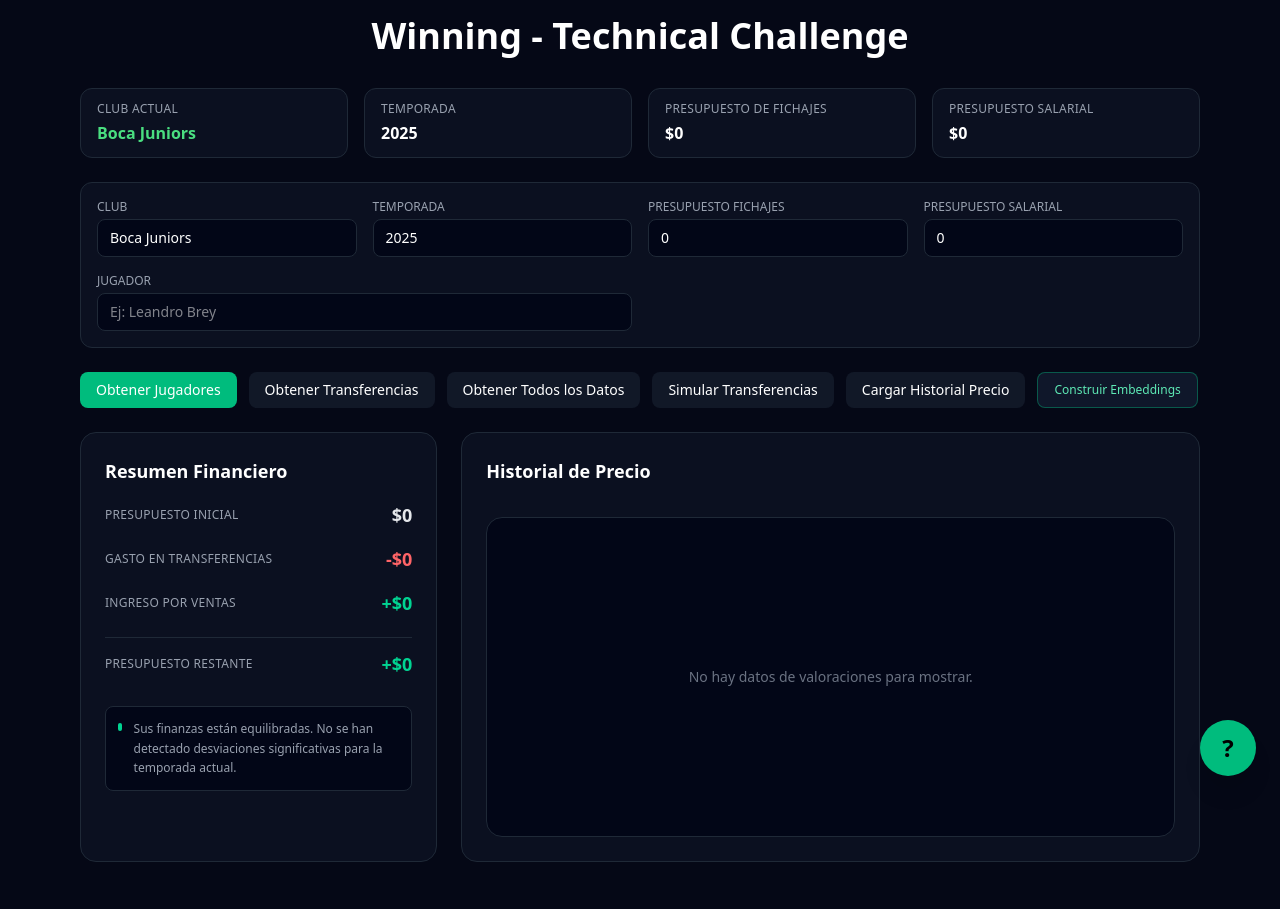
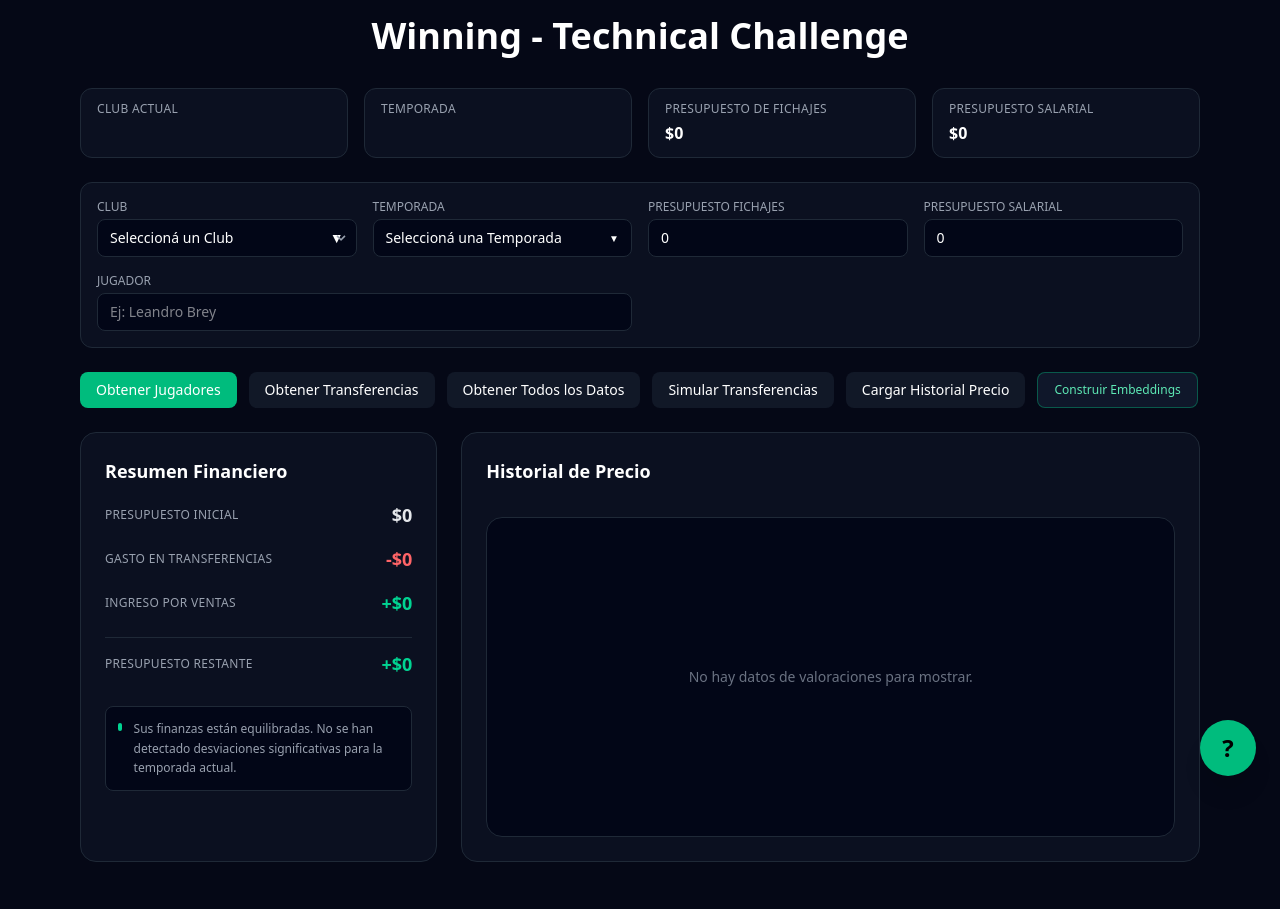
Before and after one commit to mauroradino/Winning, a React (Vite) app in the folder ui/: page / in a window 1280 px wide. Shown: the top 909 px of the page. Built offline with nearby package versions, Linux system fonts and the light colour scheme.

Commit message:
ui fixes

```diff
--- a/ui/src/HomePage.jsx
+++ b/ui/src/HomePage.jsx
@@ -14,10 +14,12 @@
 import SalesTable from './components/SalesTable'
 import PlayersTable from './components/PlayersTable'
 import SeasonSummary from './components/SeasonSummary'
+import TeamSelector from './components/TeamSelector'
+import YearSelect from './components/YearSelect'
 
 function HomePage() {
-  const [club, setClub] = useState('Boca Juniors')
-  const [temporada, setTemporada] = useState('2025')
+  const [club, setClub] = useState('')
+  const [temporada, setTemporada] = useState('')
   const [presupuestoFichajes, setPresupuestoFichajes] = useState(0)
   const [presupuestoSalarios, setPresupuestoSalarios] = useState(0)
   const [player, setPlayer] = useState('')
@@ -105,6 +107,14 @@
     }
   }
 
+  const handleClubChange = (name) => {
+    setClub(name);
+  };
+
+  const handleYearChange = (name) => {
+    setTemporada(name);
+  };
+
   const seasonYear = temporada.slice(0, 4)
 
   return (
@@ -136,22 +146,13 @@
         <div className="bg-[#0b1020] border border-[#1f2937] rounded-xl px-4 py-4 grid grid-cols-1 md:grid-cols-4 gap-4">
           <div className="flex flex-col gap-1">
             <label className="text-xs text-gray-400 uppercase">Club</label>
-            <input
-              type="text"
-              value={club}
-              onChange={(e) => setClub(e.target.value)}
-              className="bg-[#020617] border border-[#1f2937] rounded-lg px-3 py-2 text-sm text-white outline-none focus:ring-2 focus:ring-emerald-500"
-            />
+            <TeamSelector handle={handleClubChange}/>
+
           </div>
 
           <div className="flex flex-col gap-1">
             <label className="text-xs text-gray-400 uppercase">Temporada</label>
-            <input
-              type="text"
-              value={temporada}
-              onChange={(e) => setTemporada(e.target.value)}
-              className="bg-[#020617] border border-[#1f2937] rounded-lg px-3 py-2 text-sm text-white outline-none focus:ring-2 focus:ring-emerald-500"
-            />
+            <YearSelect onSelect={handleYearChange}/>
           </div>
 
           <div className="flex flex-col gap-1">
@@ -304,7 +305,6 @@
           <SeasonSummary club={club} season={temporada}/>
           </div>
         </div>
-
         {data && (
           <div className="bg-[#020617] border border-[#1f2937] rounded-xl p-4 mt-4 text-xs text-gray-300">
             <h3 className="font-semibold mb-2">Datos crudos (debug)</h3>
--- /dev/null
+++ b/ui/src/components/CustomTeamSelect.jsx
@@ -0,0 +1,41 @@
+import React, { useState } from 'react';
+
+const CustomSelect = ({ options, onSelect }) => {
+  const [isOpen, setIsOpen] = useState(false);
+  const [selected, setSelected] = useState('');
+
+  return (
+    <div className="relative w-full max-w-md">
+      {/* Botón del Select */}
+      <div
+        onClick={() => setIsOpen(!isOpen)}
+        className="w-full bg-[#020617] border border-[#1f2937] rounded-lg px-3 py-2 text-sm text-white cursor-pointer flex justify-between items-center hover:border-emerald-500 transition-colors"
+      >
+        {selected || "Seleccioná un Club"}
+        <span className={`transform transition-transform ${isOpen ? 'rotate-180' : ''}`}>▼</span>
+      </div>
+
+      {/* Lista Desplegable Custom */}
+      {isOpen && (
+        <ul className="absolute z-10 w-full mt-1 bg-[#020617] border border-[#1f2937] rounded-lg overflow-hidden shadow-xl">
+          {options.map((option) => (
+            <li
+              key={option}
+              onClick={() => {
+                setSelected(option);
+                setIsOpen(false);
+                onSelect(option);
+              }}
+              className="px-3 py-2 text-sm text-white cursor-pointer hover:bg-emerald-500 transition-colors"
+            >
+              {option.toUpperCase()}
+            </li>
+          ))}
+        </ul>
+      )}
+    </div>
+  );
+};
+
+
+export default CustomSelect
--- a/ui/src/components/PlayersTable.jsx
+++ b/ui/src/components/PlayersTable.jsx
@@ -1,7 +1,15 @@
+import { useMemo } from 'react'
 import { useNavigate } from 'react-router-dom'
 
 function PlayersTable({ players = [], club, season }) {
   const navigate = useNavigate()
+  const valorTotalPlantel = useMemo(() => {
+    return players.reduce((acc, p) => {
+      const rawValue = p.valor ?? p.amount;
+      const val = Number(rawValue);
+      return acc + (isNaN(val) ? 0 : val);
+    }, 0);
+  }, [players]);
 
   const handleRowClick = (playerName) => {
     if (playerName && club && season) {
@@ -14,6 +22,12 @@
     <div className="w-full mt-6 bg-[#020617] border border-[#1f2937] rounded-2xl overflow-hidden ">
       <div className="px-4 py-3 border-b border-[#1f2937] flex items-center justify-between">
         <h2 className="text-sm font-semibold text-gray-100">PLANTEL</h2>
+        <span className='text-sm text-gray-500'>
+          Valor del plantel:
+          <span className="text-emerald-400 ml-1">
+            ${new Intl.NumberFormat('es-AR').format(valorTotalPlantel)}
+          </span>
+        </span>
         <span className="text-xs text-gray-500">
           {players.length} jugadores
         </span>
@@ -31,10 +45,7 @@
           <tbody>
             {players.length === 0 ? (
               <tr>
-                <td
-                  colSpan={3}
-                  className="px-4 py-6 text-center text-xs text-gray-500"
-                >
+                <td colSpan={3} className="px-4 py-6 text-center text-xs text-gray-500">
                   No hay jugadores cargados todavía.
                 </td>
               </tr>
@@ -50,12 +61,8 @@
                     onClick={() => handleRowClick(playerName)}
                     className="border-t border-[#111827] hover:bg-[#0a0e1f] hover:cursor-pointer"
                   >
-                    <td className="px-4 py-3 text-gray-100">
-                      {playerName}
-                    </td>
-                    <td className="px-4 py-3 text-gray-300">
-                      {p.posicion || p.from_club || '-'}
-                    </td>
+                    <td className="px-4 py-3 text-gray-100">{playerName}</td>
+                    <td className="px-4 py-3 text-gray-300">{p.posicion || p.from_club || '-'}</td>
                     <td className="px-4 py-3 text-right">
                       {hasValue ? (
                         <span className="text-emerald-400">
@@ -64,9 +71,7 @@
                           }).format(rawValue)}
                         </span>
                       ) : (
-                        <span className="text-emerald-500 font-medium">
-                          Libre / Cesión
-                        </span>
+                        <span className="text-emerald-500 font-medium">Libre / Cesión</span>
                       )}
                     </td>
                   </tr>
--- /dev/null
+++ b/ui/src/components/TeamSelector.jsx
@@ -0,0 +1,19 @@
+import clubsData from '../../../urls.json';
+import CustomSelect from  './CustomTeamSelect'
+const TransferSimulator = ({handle}) => {
+  const clubsName = Object.keys(clubsData);
+  return (
+    <div className="w-full max-w-md mx-auto space-y-4">
+      <div className="relative group ">
+        <CustomSelect options={clubsName} onSelect={handle}/>
+        <div className="absolute inset-y-0 right-0 flex items-center px-2 pointer-events-none text-gray-400 group-hover:text-white">
+          <svg className="fill-current h-4 w-4" xmlns="http://www.w3.org/2000/svg" viewBox="0 0 20 20">
+            <path d="M9.293 12.95l.707.707L15.657 8l-1.414-1.414L10 10.828 5.757 6.586 4.343 8z"/>
+          </svg>
+        </div>
+      </div>
+    </div>
+  );
+};
+
+export default TransferSimulator;
--- /dev/null
+++ b/ui/src/components/YearSelect.jsx
@@ -0,0 +1,44 @@
+import React, { useState } from 'react';
+
+const YearSelect = ({ onSelect }) => {
+  const [isOpen, setIsOpen] = useState(false);
+  const [selectedYear, setSelectedYear] = useState('');
+
+  const years = ['2020', '2021', '2022', '2023', '2024', '2025'];
+
+  const handleYearClick = (year) => {
+    setSelectedYear(year);
+    setIsOpen(false);
+    onSelect(year);
+  };
+
+  return (
+    <div className="relative w-full"> {/* Más angosto para años */}
+      <div
+        onClick={() => setIsOpen(!isOpen)}
+        className="w-full bg-[#020617] border border-[#1f2937] rounded-lg px-3 py-2 text-sm text-white cursor-pointer flex justify-between items-center hover:border-emerald-500 transition-colors"
+      >
+        {selectedYear || "Seleccioná una Temporada"}
+        <span className={`text-[10px] transform transition-transform ${isOpen ? 'rotate-180' : ''}`}>
+          ▼
+        </span>
+      </div>
+
+      {isOpen && (
+        <ul className="absolute z-20 w-full mt-1 bg-[#020617] border border-[#1f2937] rounded-lg overflow-hidden shadow-xl border-t-0">
+          {years.map((year) => (
+            <li
+              key={year}
+              onClick={() => handleYearClick(year)}
+              className="px-3 py-2 text-sm text-white cursor-pointer hover:bg-emerald-500 hover:text-black transition-colors"
+            >
+              {year}
+            </li>
+          ))}
+        </ul>
+      )}
+    </div>
+  );
+};
+
+export default YearSelect;
```
